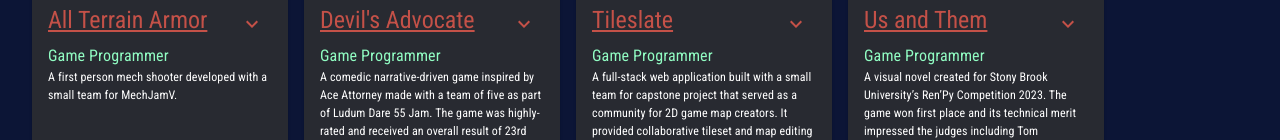
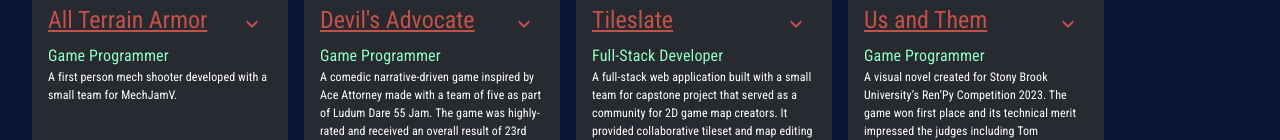
Before and after one commit to s303824/sean-yang, a React (Create React App) app: page / in a window 1280 px wide. Shown: the part 1118-1258 px from the top of the page. Built offline with nearby package versions, Linux system fonts and the light colour scheme.

Commit message:
Update Projects.js

```diff
--- a/src/components/Projects.js
+++ b/src/components/Projects.js
@@ -73,7 +73,7 @@
             <Box sx={content}>
                 <ProjectCard title={"All Terrain Armor"} gif={ATA_clip} picture={ATA} subtitle={"Game Programmer"} description={ata_description} list={ata_list} page_link={'https://alimen6.itch.io/all-terrain-armor'} />
                 <ProjectCard title={"Devil's Advocate"} gif={DA_clip} picture={DA} subtitle={"Game Programmer"} description={da_description} list={da_list} page_link={'https://spectradev.itch.io/devilsadvocate'}/>
-                <ProjectCard title={"Tileslate"} gif={TS} picture={TS} subtitle={"Game Programmer"} description={ts_description} list={ts_list} page_link={'https://github.com/s303824/Map-Editor-Project/tree/master'}/>
+                <ProjectCard title={"Tileslate"} gif={TS} picture={TS} subtitle={"Full-Stack Developer"} description={ts_description} list={ts_list} page_link={'https://github.com/s303824/Map-Editor-Project/tree/master'}/>
                 <ProjectCard title={"Us and Them"} gif={UT_clip} picture={UT} subtitle={"Game Programmer"} description={ut_description} list={ut_list} page_link={'https://xander1230.itch.io/us-and-them'} />
             </Box>
         </Box>
```
